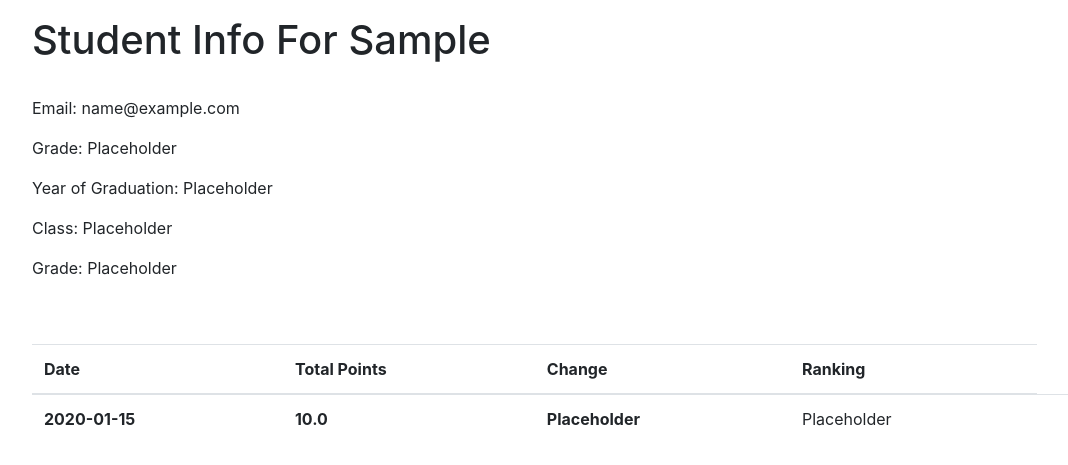
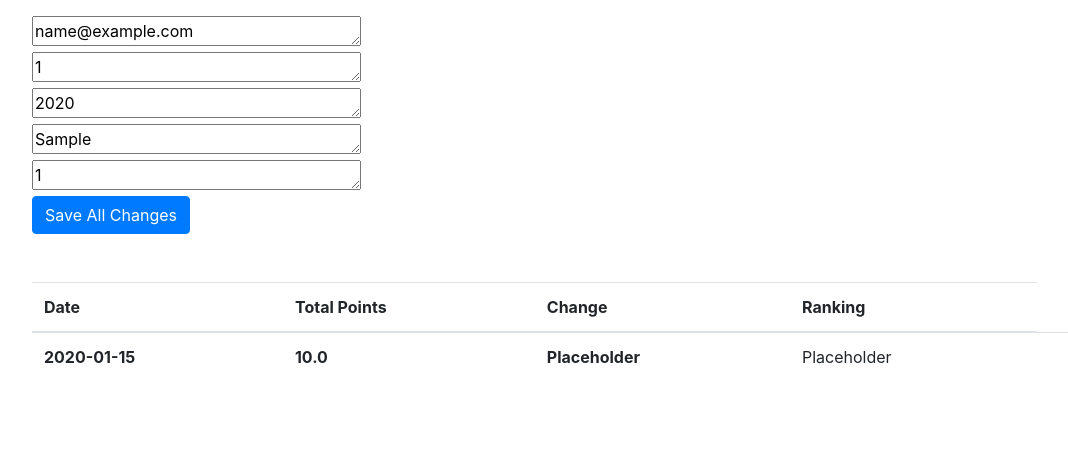
Before and after one commit to adamhorvitz/CodingBatPlus, a Flask app: page /student/1 in a window 1280 px wide. Shown: the part 56-521 px from the top of the page, without its empty margins (53-1121 px from the left). Run offline with Flask 2, Linux system fonts and the light colour scheme; tables that the repository leaves empty hold one stand-in row (values such as "Sample post"); some libraries are stand-ins or nearby versions.

Commit message:
Added functionality to change attributes of each student report

```diff
--- a/app.py
+++ b/app.py
@@ -23,9 +23,12 @@ def create_tables():
 
 
 def database():
-    db.drop_all()
+    # db.drop_all()
     db.create_all()
 
+    # todayDate = Scrape.query.order_by(Scrape.date).first().date
+    # print(date)
+    # if todayDate != date.today() or todayDate is None:
     home_page = None
     with Session() as s:
         header = {
@@ -113,12 +116,15 @@ def print_date_time():
 
 class Student(db.Model):
     id = db.Column(db.Integer, primary_key=True)
-    # points = db.Column(db.Float, nullable=False)
     email = db.Column(db.String(255), nullable=False)
     memo = db.Column(db.String(255), nullable=False)
+
+    grade = db.Column(db.Integer, default=9)
+    gradYear = db.Column(db.Integer, default=2026)
+    theClass = db.Column(db.String(255), default="AP Computer Science A")
+    period = db.Column(db.Integer, default=1)
+
     scrapes = db.relationship('Scrape', backref='student', lazy=False)
-
-    # date = db.Column(db.Date, default=date.today())
 
     def __repr__(self):
         return '<Student %r>' % self.id
@@ -171,6 +177,18 @@ def display_student(scrape_student_id):
         fetched_student = Student.query.get(scrape_student_id)
         scrapes = Scrape.query.filter_by(id=scrape_student_id).all()
         return render_template("/student.html", student=fetched_student, scrapes=scrapes)
+    else:
+        fetched_student = Student.query.get(scrape_student_id)
+
+        fetched_student.email = request.form["email"]
+        fetched_student.grade = request.form["grade"]
+        fetched_student.gradYear = request.form["gradYear"]
+        fetched_student.period = request.form["period"]
+        fetched_student.theClass = request.form["class"]
+        db.session.commit()
+
+        scrapes = Scrape.query.filter_by(id=scrape_student_id).all()
+        return render_template("/student.html", student=fetched_student, scrapes=scrapes)
 
 
 scheduler = BackgroundScheduler()
@@ -181,6 +199,6 @@ scheduler.start()
 atexit.register(lambda: scheduler.shutdown())
 
 if __name__ == '__main__':
-    db.drop_all()
+    # db.drop_all()
     db.create_all()
     app.run(debug=True)
--- a/requirements.txt
+++ b/requirements.txt
@@ -3,4 +3,3 @@ beautifulsoup4~=4.10.0
 Flask~=2.0.2
 Flask-SQLAlchemy~=2.5.1
 APScheduler==3.8.1
-DateTime==4.3ƒ
--- a/templates/student.html
+++ b/templates/student.html
@@ -5,16 +5,22 @@ Student
 {% endblock %}
 
 {% block content %}
-
 <br><br><br>
 
-<h1>Student Info For {{ student.memo }}</h1>
-<br>
-<p>Email: {{ student.email }}</p>
-<p>Grade: Placeholder</p>
-<p>Year of Graduation: Placeholder</p>
-<p>Class: Placeholder</p>
-<p>Grade: Placeholder</p><br><br>
+
+<form method="post">
+         <input type="hidden" id="student_id" name="student_id" value="{{student.id}}">
+        <textarea name="email" id="email" rows="1" cols="30">{{ student.email }}</textarea><br>
+        <textarea name="grade" id="grade" rows="1" cols="30">{{ student.grade }}</textarea><br>
+        <textarea name="gradYear" id="gradYear" rows="1" cols="30">{{ student.gradYear }}</textarea><br>
+        <textarea name="class" id="class" rows="1" cols="30">{{ student.theClass }}</textarea><br>
+        <textarea name="period" id="period" rows="1" cols="30">{{ student.period }}</textarea><br>
+        <button type="submit" class="btn btn-primary">Save All Changes</button>
+</form>
+
+
+
+<br><br>
 
 <table class="table">
   <thead>
```
